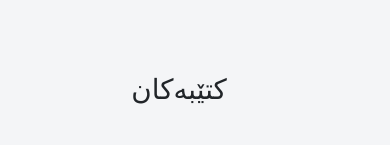
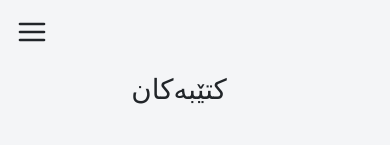
Before and after one commit to soranghafuori/petromalikurdistan-1, a React (Create React App) app: page /books in a window 390 px wide. Shown: the top 145 px of the page. Built offline with nearby package versions, Linux system fonts and the light colour scheme.

Commit message:
fix bug menu mobile

```diff
--- a/src/Component/About/About.jsx
+++ b/src/Component/About/About.jsx
@@ -1,8 +1,14 @@
 import React from 'react'
 import './About.css'
+import {FiMenu} from 'react-icons/fi'
+
 export default function About() {
+  function hidehefer(){
+    document.getElementById('about').classList.toggle('show-header')
+  }
   return (
-    <div className='about'>
+    <div className='about' id='about'>
+      <FiMenu className="main-page-menu" onClick={()=>hidehefer()}/>
       <div className='about-text'>
         <h1>ئێمە کێین؟</h1>
         <p>ئێمە تیمێکی کوردین بریتی لە چەندین زانای نەوت و زانای بواری سایت</p>
--- a/src/Component/Books/Books.jsx
+++ b/src/Component/Books/Books.jsx
@@ -3,11 +3,16 @@ import './Books.css'
 import Form from "react-bootstrap/Form";
 import { Button } from 'react-bootstrap';
 import BookCard from '../BookCard/BookCard';
+import {FiMenu} from 'react-icons/fi'
 
 export default function Books() {
   const books=[{urlImg:'/z.jpg' , title:'petroMk'},{urlImg:'/c.jpg' , title:'petroMk'},{urlImg:'/v.jpg' , title:'petroMk'},]
+  function hidehefer(){
+    document.getElementById('books').classList.toggle('show-header')
+  }
   return (
-    <div className="books">
+    <div className="books" id='books'>
+      <FiMenu className="main-page-menu" onClick={()=>hidehefer()}/>
       <div className="books-box">
         <div className="books-box-left">
           <h1>کتێبەکان</h1>
--- a/src/Component/Login/Login.jsx
+++ b/src/Component/Login/Login.jsx
@@ -1,11 +1,16 @@
 import React, { useState } from "react";
 import "./Login.css";
 import { Button } from "react-bootstrap";
+import {FiMenu} from 'react-icons/fi'
+
 export default function Login() {
     const [login , setLogin] = useState(true)
-
+    function hidehefer(){
+      document.getElementById('login').classList.toggle('show-header')
+    }
   return (
-    <div className="login">
+    <div className="login" id="login">
+      <FiMenu className="main-page-menu" onClick={()=>hidehefer()}/>
       <div className="login-box">
         <div className="login-box-right">
             {login ? <><input type="text" placeholder="ناو" />
```
